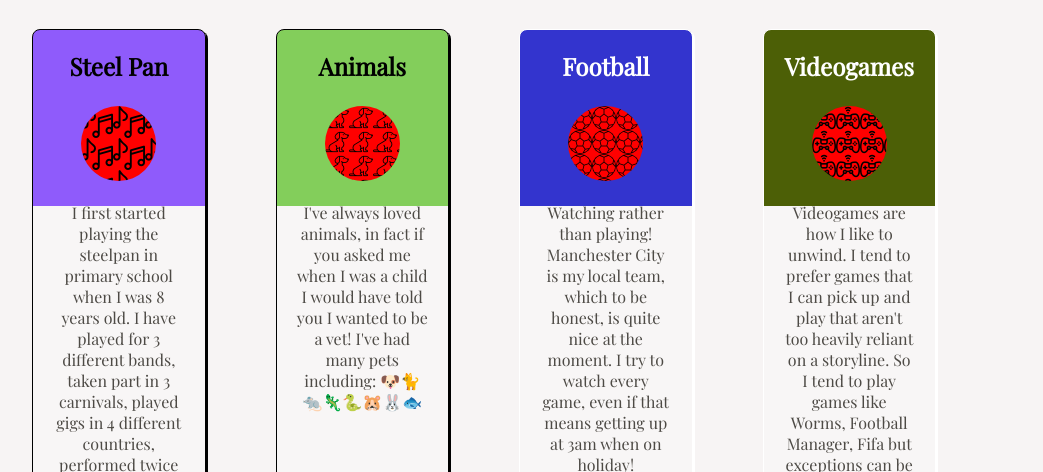
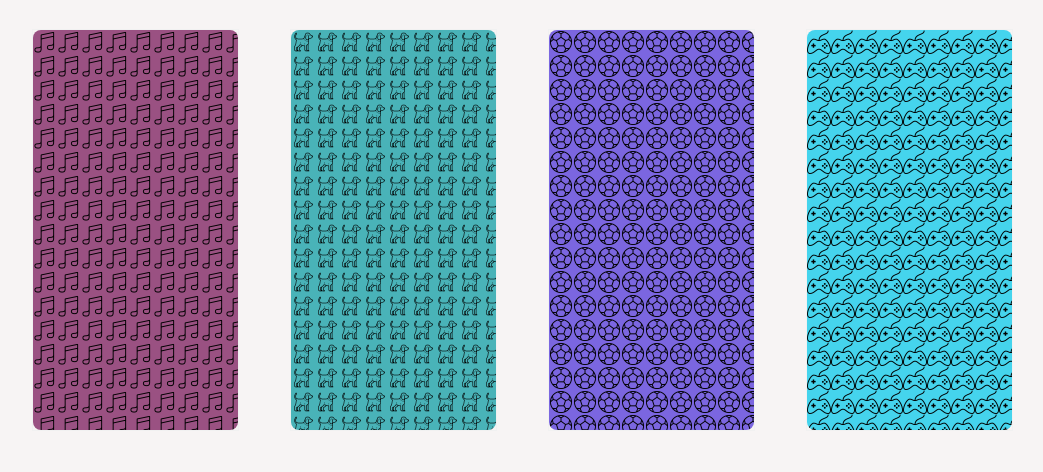
Before and after one commit to Gmiller290488/web-training-aboutme, a plain HTML site: page index.html in a window 1280 px wide. Shown: the part 328-800 px from the top of the page, without its empty margins (156-1199 px from the left). Drawn offline with nearby package versions, Linux system fonts and the light colour scheme.

Commit message:
Added external js file, adding in random colour and built a card flipping animation

```diff
--- a/css/indexStyleSheet.css
+++ b/css/indexStyleSheet.css
@@ -73,54 +73,64 @@ body {
 
 .grid-container {
     display: grid;
-    grid-column-gap: 70px;
-    grid-template-columns: repeat(4, minmax(0, 1fr));
+    grid-column-gap: 4vw;
+    grid-template-columns: repeat(4, auto);
     padding: 50px 150px;
     position: relative;
 }
 
-.grid-item {
-    background: linear-gradient(to bottom, #144b9f 0%,#144b9f 30%,#144b9f 30%,#f8f6f6 30%, #f8f6f6 100%);
-    border-radius: 8px;
-    border: 1px solid;
-    box-shadow: 2px 2px;
-    color: #e8e7e7;
-    text-align: center;
-    padding: 0px;
+.flip-card {
+  background-color: transparent;
+  width: 16vw;
+  height: 400px;
+  border: 1px solid #f1f1f1;
+  perspective: 1000px;
 }
 
+.flip-card-inner {
+  position: relative;
+  width: 100%;
+  height: 100%;
+  text-align: center;
+  transition: transform 0.8s;
+  transform-style: preserve-3d;
+  border-radius: 8px;
+}
 
-.grid-item > h2 {
+.flip-card:hover .flip-card-inner {
+  transform: rotateY(180deg);
+}
+
+.flip-card-front, .flip-card-back {
+  position: absolute;
+  border-radius: 8px;
+  width: 100%;
+  height: 100%;
+  -webkit-backface-visibility: hidden; /* Safari */
+  backface-visibility: hidden;
+}
+
+.flip-card-back {
+  background: linear-gradient(to bottom, #144b9f 0%,#144b9f 30%,#144b9f 30%,#f8f6f6 30%, #f8f6f6 100%);
+  color: white;
+  transform: rotateY(180deg);
+}
+
+.flip-card-back > h2 {
   padding-bottom: 5px;
 }
 
-.grid-item > p {
+.flip-card-back > p {
   padding-top: 5px;
   padding-left: 20px;
   padding-right: 20px;
   color: #4d4a45;
 }
 
-.grid-item-circle-img {
+.flip-card-circle-img {
   height: 75px;
   width: 75px;
   border-radius: 50px;
   background-color: #F00;
   margin: 0 auto;
 }
-
-.music {
-    background-image: url('../images/music.png');
-}
-
-.football {
-    background-image: url('../images/ball.png');
-}
-
-.videogames {
-    background-image: url('../images/videogames.png');
-}
-
-.animals {
-    background-image: url('../images/dog.png');
-}
--- a/index.html
+++ b/index.html
@@ -32,11 +32,15 @@
                 <h1><span>Hobbies & Interests</span></h1>
                 <div class="grid-container">
 
-                    <!-- Top left - steel pan -->
-                    <div class="grid-item">
+
+                    <div class="flip-card">
+                        <div class="flip-card-inner">
+                            <div class="flip-card-front">
+                            </div>
+                            <div class="flip-card-back">
                                 <h2>Steel Pan</h2>
-                        <div class="grid-item-circle-img music">
-                        </div>
+
+                                <div class="flip-card-circle-img music"></div>
                                 <p>
                                     I first started playing the steelpan in primary school when I was 8 years old.
                                     I have played for 3 different bands, taken part in 3 carnivals, played gigs
@@ -44,42 +48,59 @@
                                     UK Panorama competition.
                                 </p>
                             </div>
-                    <!-- Top right - Animals -->
-                    <div class="grid-item">
+                        </div>
+                    </div>
+
+                    <div class="flip-card">
+                        <div class="flip-card-inner">
+                            <div class="flip-card-front">
+                            </div>
+                            <div class="flip-card-back">
                                 <h2>Animals</h2>
-                            <div class="grid-item-circle-img animals">
-                            </div>
+
+                                <div class="flip-card-circle-img animals"></div>
                                 <p>
                                     I've always loved animals, in fact if you asked me when I was a child I would have
                                     told you I wanted to be a vet! I've had many pets including: 🐶🐈🐀🦎🐍🐹🐰🐟
                                 </p>
                             </div>
-                    <!-- Bottom left - Football -->
-                    <div class="grid-item">
+                        </div>
+                    </div>
+
+                    <div class="flip-card">
+                        <div class="flip-card-inner">
+                            <div class="flip-card-front">
+                            </div>
+                            <div class="flip-card-back">
                                 <h2>Football</h2>
-                            <div class="grid-item-circle-img football">
-                            </div>
+
+                                <div class="flip-card-circle-img football"></div>
                                 <p>
                                     Watching rather than playing! Manchester City is my local team,
                                     which to be honest, is quite nice at the moment.
                                     I try to watch every game, even if that means getting up at 3am when on holiday!
                                 </p>
                             </div>
-                    <!-- Bottom right - Videgames -->
-                    <div class="grid-item">
+                        </div>
+                    </div>
+
+                    <div class="flip-card">
+                        <div class="flip-card-inner">
+                            <div class="flip-card-front"></div>
+                            <div class="flip-card-back">
                                 <h2>Videogames</h2>
-                            <div class="grid-item-circle-img videogames">
-                            </div>
+                                <div class="flip-card-circle-img videogames"></div>
                                 <p>
                                     Videogames are how I like to unwind. I tend to prefer games that I can pick
                                     up and play that aren't too heavily reliant on  a storyline. So I tend to play games
-                                like Worms, Football Manager, Fifa but exceptions can be made - Metal Gear Solid being my
-                                favourite game of all time!
+                                    like Worms, Football Manager and Fifa.
                                 </p>
                             </div>
                         </div>
                     </div>
                 </div>
-        <script src="js/index.js"></script>
+            </div>
+        </div>
+        <script src="js/indexScript.js"></script>
     </body>
 </html>
--- a/js/index.js
+++ /dev/null
@@ -1,31 +0,0 @@
-function getRandomHobbyColour() {
-    let r = Math.floor(Math.random() * 256);
-    let g = Math.floor(Math.random() * 256);
-    let b = Math.floor(Math.random() * 256);
-    return [r, g, b];
-}
-
-function getSuitableTextColour(bgColour) {
-    console.log(bgColour);
-    console.log(bgColour[0], bgColour[1], bgColour[2]);
-    let r = (255 - parseInt(bgColour[0])).toString();
-    let g = (255 - parseInt(bgColour[1])).toString();
-    let b = (255 - parseInt(bgColour[2])).toString();
-
-    return (r * 0.299 + g * 0.587 + b * 0.114) > 149
-            ? formatRGBValuesToString([255, 255, 255])
-            : formatRGBValuesToString([0, 0, 0]);
-}
-
-
-function formatRGBValuesToString(arr) {
-    return "rgb(" + arr[0] + "," + arr[1] + "," + arr[2] + ")";
-}
-
-for (let i=0; i<4; i++) {
-    let bgColour = getRandomHobbyColour();
-    let formattedBgColour = formatRGBValuesToString(bgColour);
-    let linearBgColour = `linear-gradient(to bottom, ${formattedBgColour} 0%,${formattedBgColour} 30%,${formattedBgColour} 30%,#f8f6f6 30%, #f8f6f6 100%)`;
-    document.getElementsByClassName("grid-item")[i].style.background = linearBgColour;
-    document.getElementsByClassName("grid-item")[i].style.color = getSuitableTextColour(bgColour);
-}
--- /dev/null
+++ b/js/indexScript.js
@@ -0,0 +1,36 @@
+function getRandomColour() {
+    let r = Math.floor(Math.random() * 256);
+    let g = Math.floor(Math.random() * 256);
+    let b = Math.floor(Math.random() * 256);
+    return [r, g, b];
+}
+
+function shouldTextBeWhite(bgColour) {
+    let r = (255 - parseInt(bgColour[0])).toString();
+    let g = (255 - parseInt(bgColour[1])).toString();
+    let b = (255 - parseInt(bgColour[2])).toString();
+
+    return (r * 0.299 + g * 0.587 + b * 0.114 > 149);
+            // ? formatRGBValuesToString([255, 255, 255])
+            // : formatRGBValuesToString([0, 0, 0]);
+}
+
+
+function formatRGBValuesToString(arr) {
+    return "rgb(" + arr[0] + "," + arr[1] + "," + arr[2] + ")";
+}
+
+for (let i=0; i<4; i++) {
+    let cardImages = ['music', 'dog', 'ball', 'videogames']
+    let bgColour = getRandomColour();
+    let formattedBgColour = formatRGBValuesToString(bgColour);
+    let textIsWhite = shouldTextBeWhite(bgColour);
+    let textColour = textIsWhite ? formatRGBValuesToString([255, 255, 255]) : formatRGBValuesToString([0, 0, 0]);
+    let linearBgColour = `linear-gradient(to bottom, ${formattedBgColour} 0%,${formattedBgColour} 30%,${formattedBgColour} 30%,#f8f6f6 30%, #f8f6f6 100%)`;
+    document.getElementsByClassName("flip-card-back")[i].style.background = linearBgColour;
+    document.getElementsByClassName("flip-card-back")[i].style.color = textColour;
+    document.getElementsByClassName("flip-card-front")[i].style.background = formattedBgColour;
+    document.getElementsByClassName("flip-card-front")[i].style.backgroundImage = `url('../images/${cardImages[i]}${textIsWhite ? '-white' : '-black'}.png')`;
+    document.getElementsByClassName("flip-card-circle-img")[i].style.backgroundImage = `url('../images/${cardImages[i]}${textIsWhite ? '-white' : '-black'}.png')`;
+    document.getElementsByClassName("flip-card-front")[i].style.color = textColour;
+}
```
Also changed, not shown: images/ball-black.png (added), images/ball-white.png (added), images/ball.png (deleted), images/dog-black.png (added), images/dog-white.png (added), images/dog.png (deleted), images/music-black.png (added), images/music-white.png (added), images/music.png (deleted), images/videogames-black.png (added), images/videogames-white.png (added), images/videogames.png (deleted), 1 other file. Lines whose indentation alone changed are shown as unchanged.
